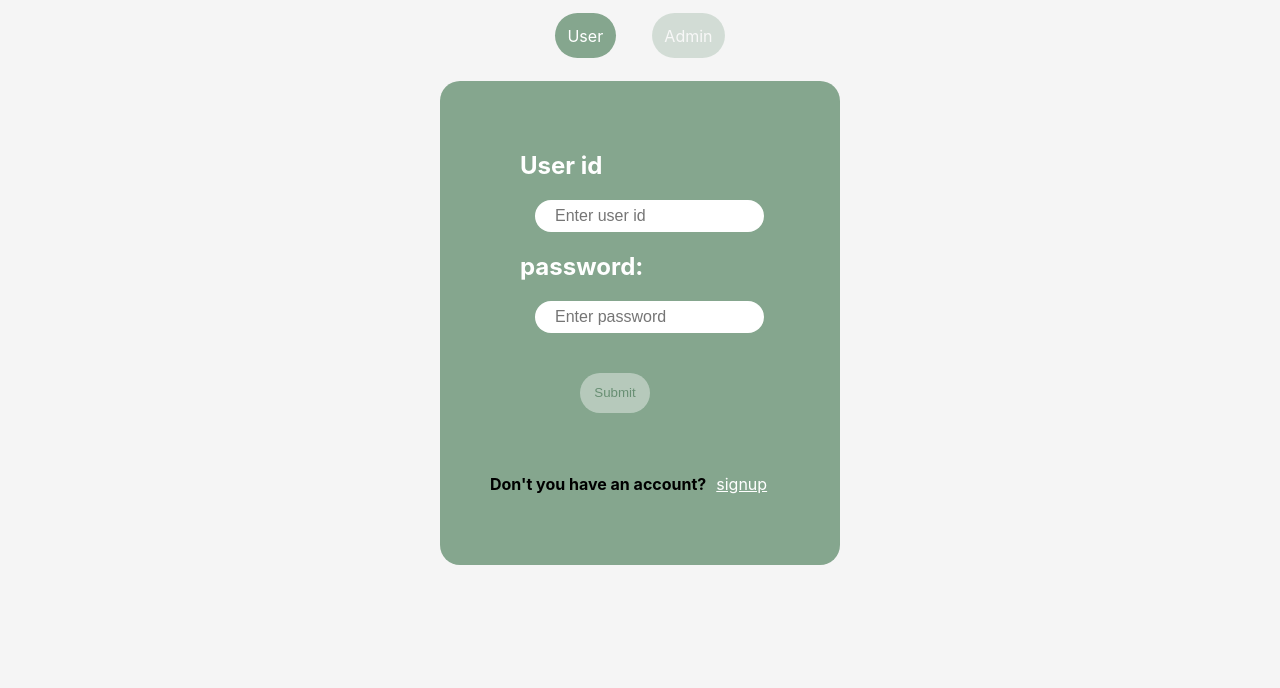
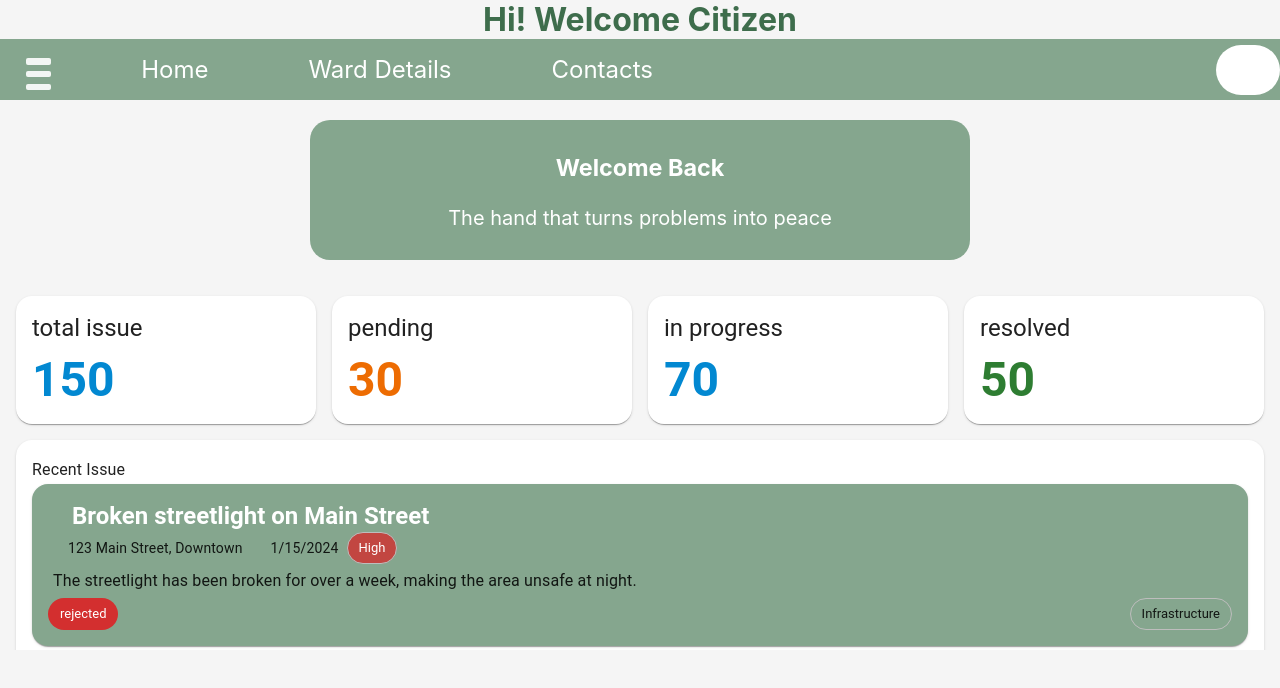
Before and after one commit to GrandWizard1102/Smart-Grievance-redressal-system, a React (Create React App) app: page / in a window 1280 px wide. Shown: the top 688 px of the page. Built offline with nearby package versions, Linux system fonts and the light colour scheme; some icons are missing.

Commit message:
added context api

```diff
--- a/src/App.js
+++ b/src/App.js
@@ -7,11 +7,13 @@ import Mycomplain from './components/Mycomplain';
 import SubComplain from './components/SubComplain';
 import Analytics from './components/Analytics';
 //import Logcontext from './components/logcontext';
-import { useState } from 'react';
+import { useContext, useState } from 'react';
 import { Link, } from 'react-router-dom';
 import Color from './components/Color'
 
 import OverView from './components/OverView';
+import { Logincontext } from './components/logcontext';
+
 function Header(props){
   const hStyle={
       color:Color.white,
@@ -21,8 +23,8 @@ function Header(props){
   return <h1 style={hStyle}>Hi! {props.title}</h1>
 }
 function App() {
-    const [login,setlogin]=useState(true);
-    const [userid,setuserid]=useState("Login");
+
+    const{login,setlogin,userid}=useContext(Logincontext)
     const[navi,setnavi]=useState(false);
     const [Overview,setoverview]=useState(true);
     const [scomp,setscomp]=useState(false);
@@ -60,8 +62,8 @@ function App() {
       <label className={`user${user?"":" closed"}`} style={{backgroundColor:Color.primary,color:Color.secondary}} onClick={()=>{setuser(true)}}>User</label>
       <label className={`admin${user?" closed":""}`} style={{backgroundColor:Color.primary,color:Color.secondary}} onClick={()=>{setuser(false)}}>Admin</label>
     </div>
-    {user?<Login key="user" userdata={setuserid} loginset={setlogin} text="User id" user={user}/>:
-    <Login key="admin" userdata={setuserid} loginset={setlogin} text="Admin id" user={user}/>
+    {user?<Login key="user"   text="User id" user={user}/>:
+    <Login key="admin"   text="Admin id" user={user}/>
     }
     </>
     :
--- a/src/components/Login.js
+++ b/src/components/Login.js
@@ -1,10 +1,13 @@
-import { useState } from 'react';
+import { useContext, useState } from 'react';
 import Sign from './Sign'
 import './log.css'
 import Color from './Color'
+import { Logincontext } from './logcontext';
 
-function Login({ userdata ,loginset,text,user}){
-    const [userid,setuserid]=useState("");
+
+function Login({ text,user}){
+    const{setlogin,setuserid,userid}=useContext(Logincontext)
+
     const [pass,setpass]=useState("");
     const handlesubmit=(e)=>{
         e.preventDefault();
@@ -12,15 +15,15 @@ function Login({ userdata ,loginset,text,user}){
         console.log("userid:",userid);
         console.log("password:",pass);
 
-        userdata(userid);
-        loginset(false);
+        localStorage.setItem("isloggedin",true)
+        setlogin(false);
     }
-    console.log("userdata prop:", userdata);
-    console.log("login prop:", loginset);
+
+    console.log("login prop:", setlogin);
 
     const [sign,setsign]=useState(false);
     return(
-       sign?<Sign userdata={userdata} loginset={loginset}/>:<form className="container" style={{backgroundColor: Color.primary}} onSubmit={handlesubmit}>
+       sign?<Sign loginset={setlogin}/>:<form className="container" style={{backgroundColor: Color.primary}} onSubmit={handlesubmit}>
             <h2>{text}</h2>
             <input id="userid" type="text" placeholder='Enter user id'  onChange={(e)=>setuserid(e.target.value)}/>
             <h2>password:</h2>
--- a/src/components/Sign.js
+++ b/src/components/Sign.js
@@ -1,5 +1,5 @@
 import Color from './Color'
-const Sign=({ userdata ,loginset})=>{
+const Sign=({ loginset})=>{
     const handlesubmit=(e)=>{
         e.preventDefault();
         let userid=document.getElementById("userid").value;
@@ -9,7 +9,7 @@ const Sign=({ userdata ,loginset})=>{
             alert("Please re-enter password correctly")
         }
         else{
-            userdata(userid);
+
             loginset(false);
             console.log(pass1);
             console.log(pass2);
--- a/src/components/logcontext.js
+++ b/src/components/logcontext.js
@@ -1,3 +1,14 @@
-import { createContext } from "react";
-const Logcontext=createContext();
-export default Logcontext;
+import { createContext, useState } from "react";
+export const Logincontext=createContext();
+const isloggedinlocal=localStorage.getItem("isloggedinn");
+export function Loginprovider({children}){
+     const [login,setlogin]=useState(isloggedinlocal==
+        "true"?true:false);
+     const[userid,setuserid]=useState("");
+
+    return(
+        <Logincontext.Provider  value={{login,setlogin,userid,setuserid}}>
+            {children}
+        </Logincontext.Provider>
+    );
+}
--- a/src/index.js
+++ b/src/index.js
@@ -4,12 +4,15 @@ import './index.css';
 import App from './App';
 import reportWebVitals from './reportWebVitals';
 import { BrowserRouter } from 'react-router-dom';
+import { Loginprovider } from './components/logcontext';
 
 const root = ReactDOM.createRoot(document.getElementById('root'));
 root.render(
   <BrowserRouter>
   <React.StrictMode>
+    <Loginprovider>
     <App/>
+    </Loginprovider>
   </React.StrictMode>
   </BrowserRouter>
 );
```
